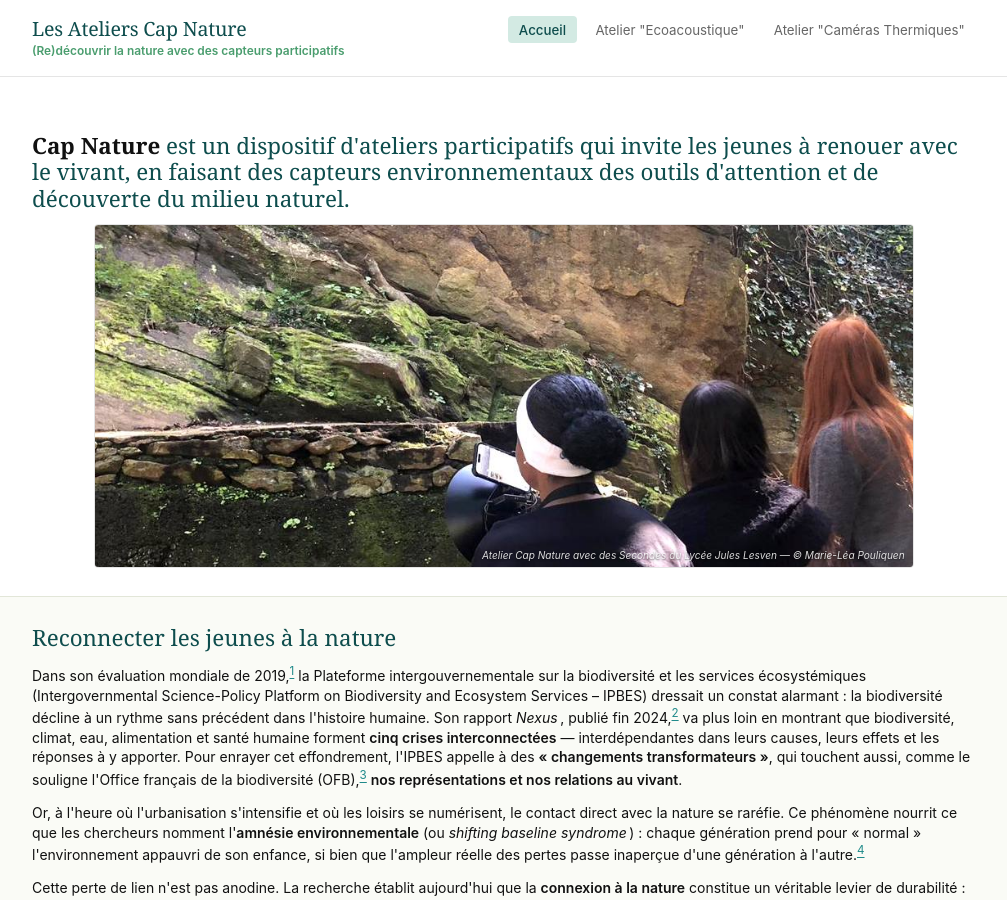
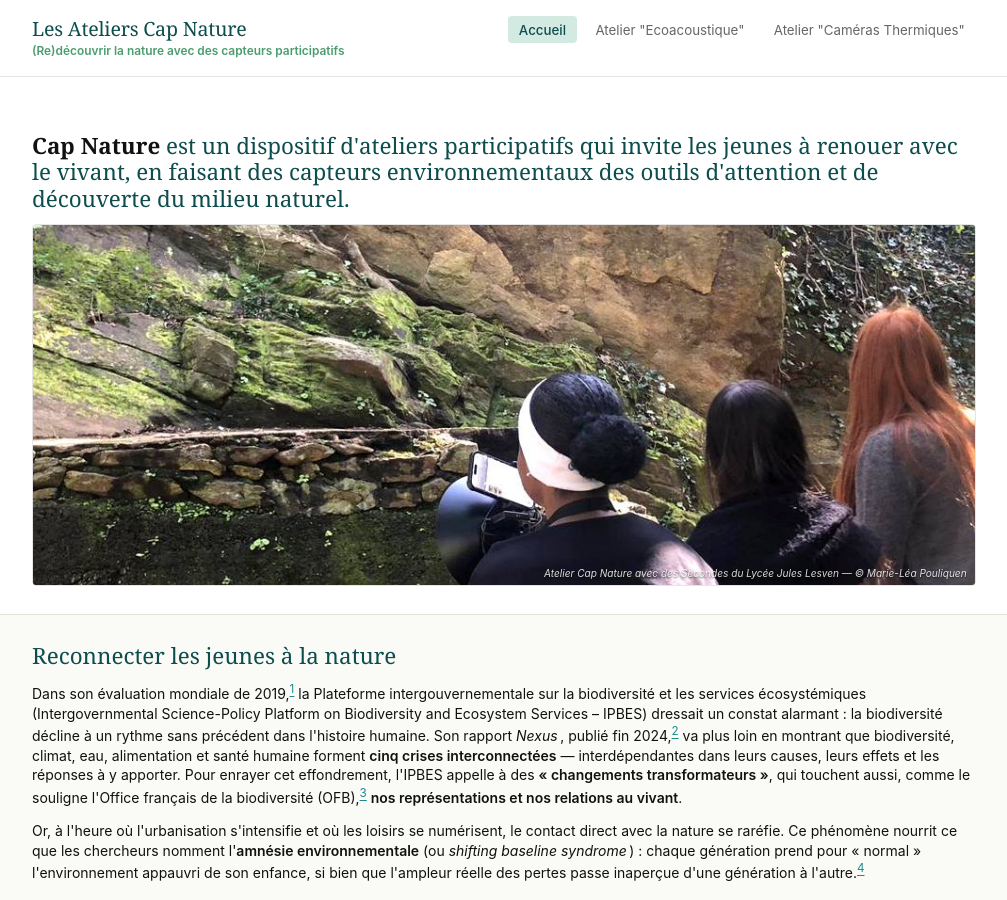
Before and after one commit to marieleapouliquen/wiki-cap-nature, a Jekyll site: the page built from index.md, in a window 1280 px wide and 900 px high. Shown: the whole window, without its empty margins (136-1143 px from the left). Built offline with Jekyll 4.4.1, drawn with Linux system fonts in a browser that asks for light colours.

Commit message:
Update main.css

```diff
--- a/assets/css/main.css
+++ b/assets/css/main.css
@@ -547,8 +547,9 @@ main.content > p > em, main.content > em {
 /* --- BANNIÈRE DE PAGE (image large + crédit) --- */
 .page-banner {
   position: relative;
-  margin: 0 auto 2.5rem auto;
-  max-width: var(--readw);       /* aligné sur la colonne de lecture (820px) */
+  margin: 0 auto 2rem auto;      /* Centré, avec une marge basse harmonisée à 2rem */
+  width: 100%;                   /* Occupe toute la largeur disponible du conteneur */
+  max-width: var(--maxw);        /* Aligné parfaitement sur la colonne large du wiki (1000px) */
   border-radius: 4px;
   overflow: hidden;
   border: 1px solid var(--color-border);
@@ -556,9 +557,9 @@ main.content > p > em, main.content > em {
 
 .page-banner-img {
   width: 100%;
-  height: clamp(220px, 38vh, 420px);
+  height: clamp(240px, 40vh, 440px); /* Légèrement réhaussé pour garder un super ratio sur grand écran */
   object-fit: cover;
-  object-position: center 70%;   /* garde les sujets, en bas de l'image, visibles */
+  object-position: center 70%;   /* Garde les sujets, en bas de l'image, visibles */
   display: block;
 }
 
```
